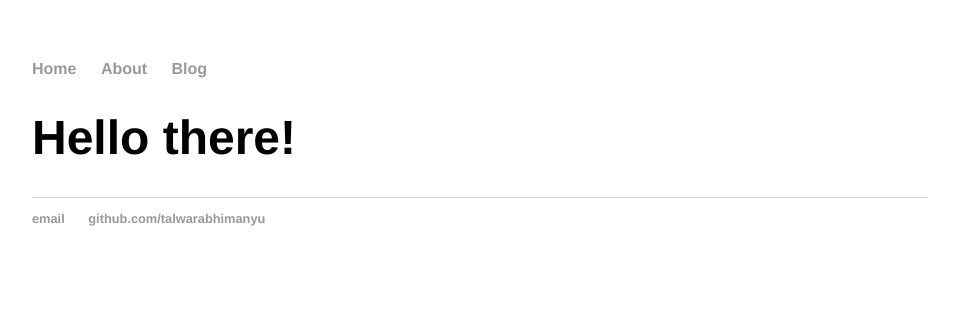
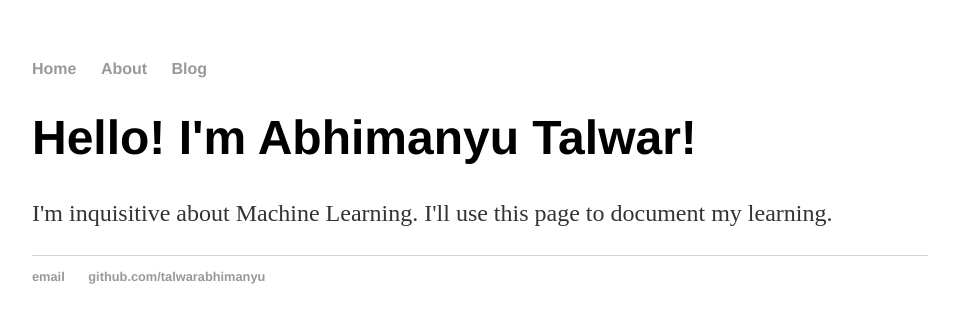
Before and after one commit to talwarabhimanyu/talwarabhimanyu.github.io, a Jekyll site: the page built from index.html, in a window 1280 px wide. Shown: the top 323 px of the page, without its empty margins (160-1119 px from the left). Built offline with Jekyll 4.4.1, drawn with Linux system fonts in a browser that asks for light colours.

Commit message:
Updated index.html

```diff
--- a/index.html
+++ b/index.html
@@ -3,6 +3,6 @@ layout: default
 title: Abhimanyu Talwar
 ---
 <div class="blurb">
-	<h1> Hello there! </h1>
-
+	<h1> Hello! I'm Abhimanyu Talwar! </h1>
+	<p> I'm inquisitive about Machine Learning. I'll use this page to document my learning. </p>
 </div><!-- /.blurb -->
```
Also changed, not shown: 1 other file.
